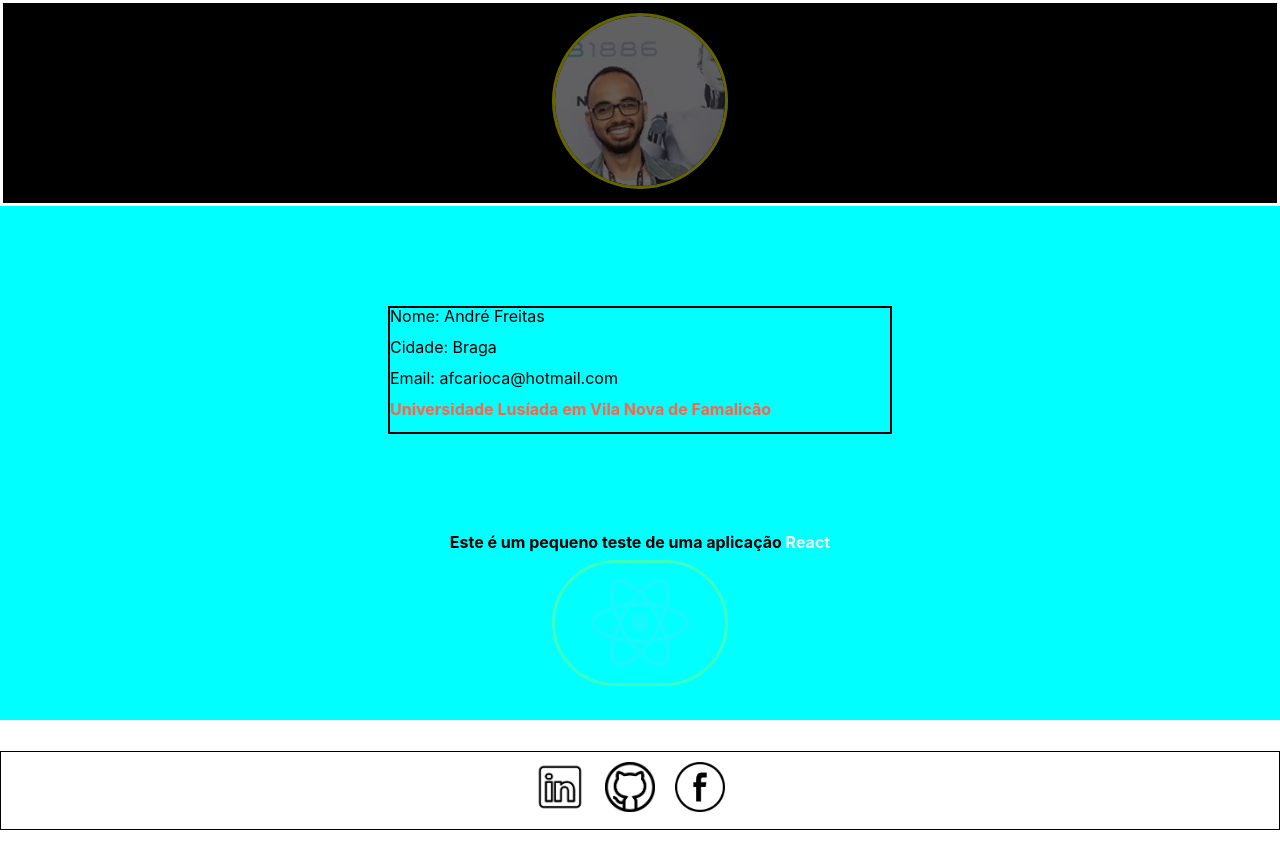
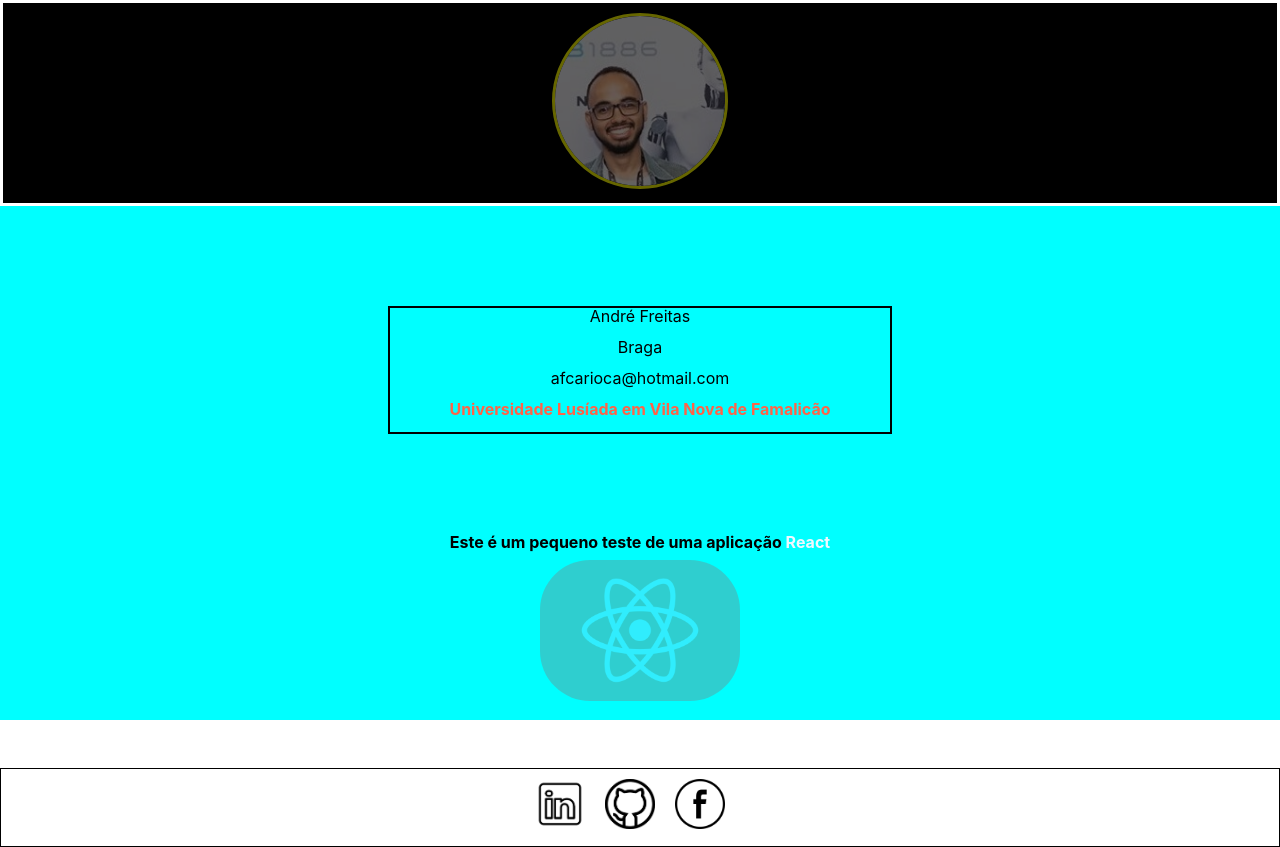
Before and after one commit to afcarioca/profile-react, a React (Create React App) app: page / in a window 1280 px wide. Built offline with nearby package versions, Linux system fonts and the light colour scheme.

Commit message:
Add novas funcionalidades

```diff
--- a/src/components/Header/Header.css
+++ b/src/components/Header/Header.css
@@ -6,7 +6,7 @@ header{
     margin: 0 auto;
 }
 
-figure img{
+figure .foto-profile{
     display: block;
     margin: 10px auto;
     width: 170px;
@@ -15,7 +15,7 @@ figure img{
     opacity: 0.4;
 }
 
-figure img:hover{
+figure .foto-profile:hover{
     opacity: 1;
     transition: 1s;
 }
--- a/src/components/Header/Header.jsx
+++ b/src/components/Header/Header.jsx
@@ -5,8 +5,8 @@ export default class Header extends React.Component{
     render(){
         return(
             <header>
-                <figure>
-                    <img src={profile} alt="Profile" />
+                <figure itemScope itemtype ="http://schema.org/Person">
+                    <img className="foto-profile" src={profile} itemprop="image"  alt="foto de André" />
                 </figure>
              </header>
 
--- a/src/components/List/List.css
+++ b/src/components/List/List.css
@@ -2,6 +2,8 @@
 
 ul li{
     margin-bottom:  15px;
+
+    text-align: center;
 }
 
 ul li a {
--- a/src/components/List/List.jsx
+++ b/src/components/List/List.jsx
@@ -5,11 +5,13 @@ export default class List extends React.Component{
     render(){
         return(
 
-            <ul>
-                <li>Nome: André Freitas </li>
-                <li>Cidade: Braga</li>
-                <li>Email: afcarioca@hotmail.com</li>
-                <li><a href="http://www.fam.ulusiada.pt/">Universidade Lusíada em Vila Nova de Famalicão</a></li>
+            <ul itemScope itemtype ="http://schema.org/Person">
+                <li itemProp="name">André Freitas </li>
+                <li itemProp="address">Braga</li>
+                <li itemProp="email">afcarioca@hotmail.com</li>
+                <div itemProp="affiliation" itemScope itemtype ="http://schema.org/Organization">
+                    <li itemProp="name"><a href="http://www.fam.ulusiada.pt/" itemprop="url">Universidade Lusíada em Vila Nova de Famalicão</a></li>
+                </div>
             </ul>
         );
     }
--- a/src/components/Main/Main.css
+++ b/src/components/Main/Main.css
@@ -13,6 +13,25 @@ main .react{
     width: 200px;
     margin: 0 auto;
     border-radius: 100px;
-    transition: 0.5s;
-    opacity: 0.6;
+
 }
+
+main .react .logo-react{
+    width: 200px;
+    animation-name: foto-react;
+
+}
+
+.logo-react {
+
+    margin-top: 10px;
+    background-color: cadetblue;
+    border-radius: 50px;
+    animation: foto-react 2s linear infinite;
+ }
+
+@keyframes foto-react{
+    0% { opacity: 1; }
+     50% { opacity: 0.5; }
+     100% { opacity: 0; }
+}
--- a/src/components/Main/Main.jsx
+++ b/src/components/Main/Main.jsx
@@ -8,7 +8,7 @@ export default class Main extends React.Component{
             <main>
                 <p>Este é um pequeno teste de uma aplicação <a href="https://reactjs.org/">React</a></p>
                 <figure  className="react">
-                    <img src={react} />
+                    <img src={react} className="logo-react"/>
                 </figure>
             </main>
         );
```
